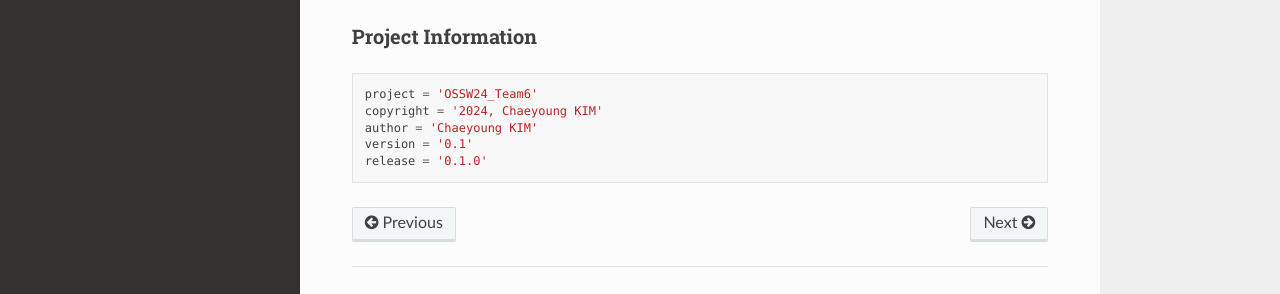
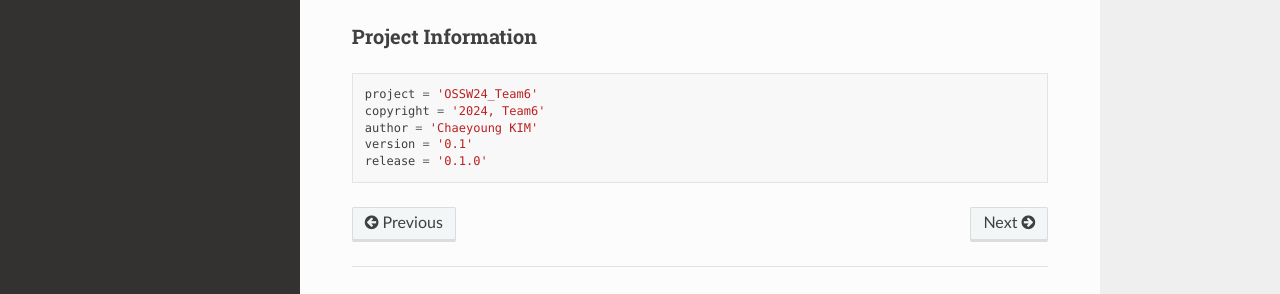
Before and after one commit to yoooousir/OSSW24_Team6, a Sphinx documentation site: the page built from docs/source/configuration.rst, in a window 1280 px wide and 1103 px high. Shown: the part 731-1025 px from the top of the window. Built offline with Sphinx 7.4.7 and the Read the Docs theme 3.1.0, drawn with Linux system fonts in a browser that asks for light colours.

Commit message:
Update configuration.rst

```diff
--- a/docs/source/configuration.rst
+++ b/docs/source/configuration.rst
@@ -36,7 +36,7 @@ Project Information
 .. code-block:: python
 
     project = 'OSSW24_Team6'
-    copyright = '2024, Chaeyoung KIM'
+    copyright = '2024, Team6'
     author = 'Chaeyoung KIM'
     version = '0.1'
     release = '0.1.0'
```
